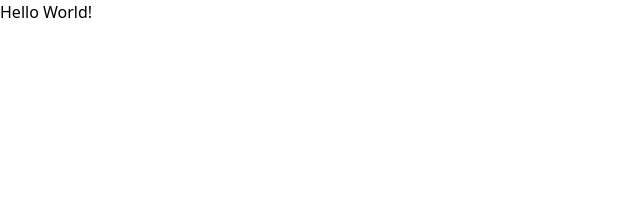
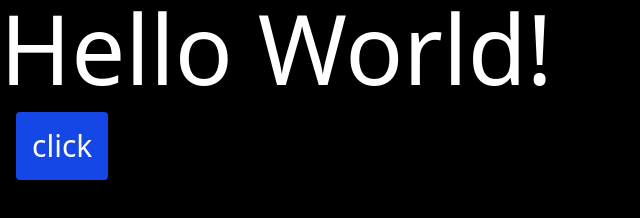
Before and after one commit to faisalhrbk/IntroToTailwindCSS, a plain HTML site: page index.html in a window 1280 px wide. Shown: the whole page, without its empty margins (0-640 px from the left). Drawn offline with nearby package versions, Linux system fonts and the light colour scheme.

Commit message:
used first tailwind classes with CDN

```diff
--- a/index.html
+++ b/index.html
@@ -5,7 +5,8 @@
     <title>tailwind css</title>
      <script src="https://cdn.jsdelivr.net/npm/@tailwindcss/browser@4"></script>
 </head>
-<body>
-    <h1>Hello World!</h1>
+<body class="bg-black">
+    <h1 class="text-white text-8xl">Hello World!</h1>
+    <button class="bg-blue-700 text-white m-4 p-4 rounded  text-3xl hover:bg-blue-100">click</button>
 </body>
 </html>
```
